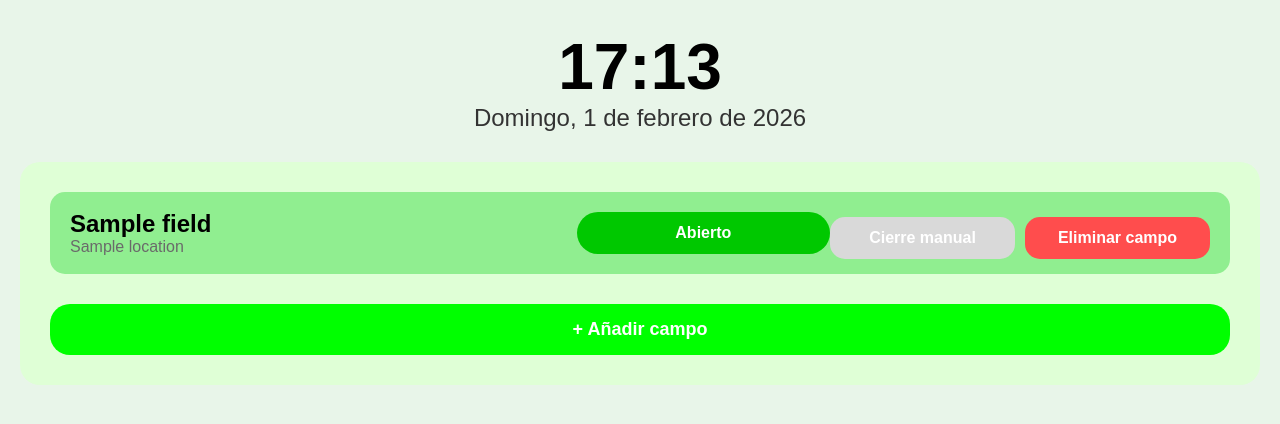
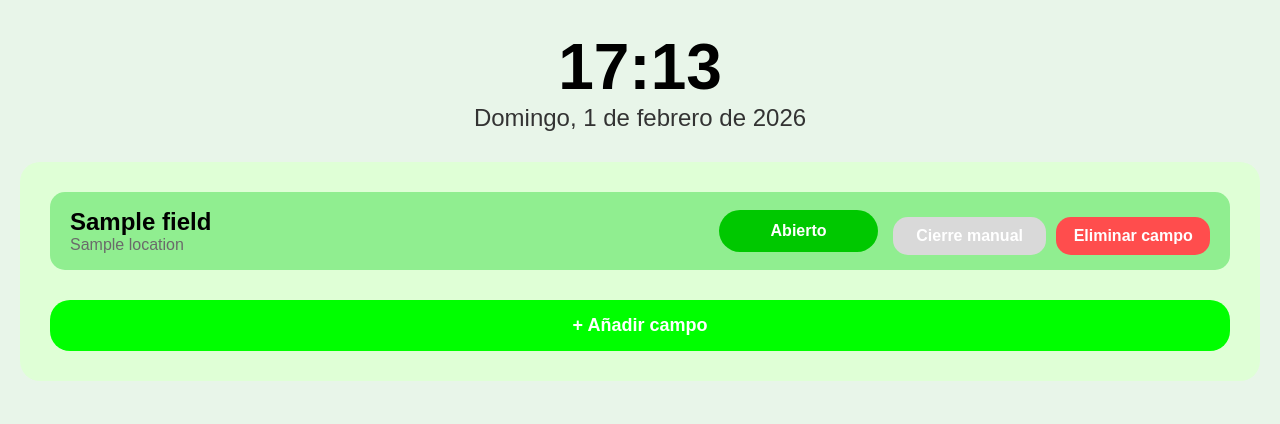
Before and after one commit to HugoReyIn/DetectorGranizo, a FastAPI app: template src/templates/main.html in a window 1280 px wide. Shown: the top 424 px of the page. Run offline with FastAPI, Linux system fonts and the light colour scheme; the template is opened without the code that fills it: most values are stand-ins (such as "Sample title", 1, 10 or a date in 2020).

Commit message:
Update dashboard.css

```diff
--- a/src/static/dashboard.css
+++ b/src/static/dashboard.css
@@ -25,14 +25,16 @@
 /* ===== Campos ===== */
 .field-row {
     display: grid;
-    grid-template-columns: 2fr 1fr 1.5fr;
+    grid-template-columns: 2fr 0.5fr 1fr;
     align-items: center;
     background: #90ee90;
     border-radius: 15px;
     padding: 15px 20px;
     margin-bottom: 15px;
+    column-gap: 15px;
 }
 
+/* ===== Información del campo (columna 1) ===== */
 .field-info h3 {
     margin: 0;
     font-size: 24px;
@@ -43,12 +45,12 @@
     font-size: 16px;
 }
 
+/* ===== Estado (columna 2) ===== */
 .field-status {
     text-align: center;
     padding: 12px;
     border-radius: 25px;
     font-weight: bold;
-    min-width: 90px;
 }
 
 /* Estados */
@@ -63,22 +65,27 @@
 }
 
 .status-opening {
-    background: #fff176;
+    background: #75cf75;
+    color: black;
 }
 
 .status-closing {
-    background: orange;
+    background: #c36262;
     color: black;
 }
 
-/* ===== Botones ===== */
+/* ===== Botones (columna 3) ===== */
 .field-buttons {
     display: flex;
+    align-items: center;
+    align-self: center;
+    justify-content: center;
     gap: 10px;
 }
 
+/* Botones individuales */
 .action-btn {
-    padding: 12px;
+    padding: 10px;
     border-radius: 15px;
     border: none;
     background: #d9d9d9;
@@ -91,6 +98,7 @@
     cursor: not-allowed;
 }
 
+/* Botón eliminar */
 .delete-btn {
     background-color: #ff4d4d;
     color: white;
@@ -100,7 +108,7 @@
     background-color: #e60000;
 }
 
-/* Botón añadir campo */
+/* ===== Botón añadir campo ===== */
 .add-field-btn {
     margin: 30px auto 0;
     display: block;
```
